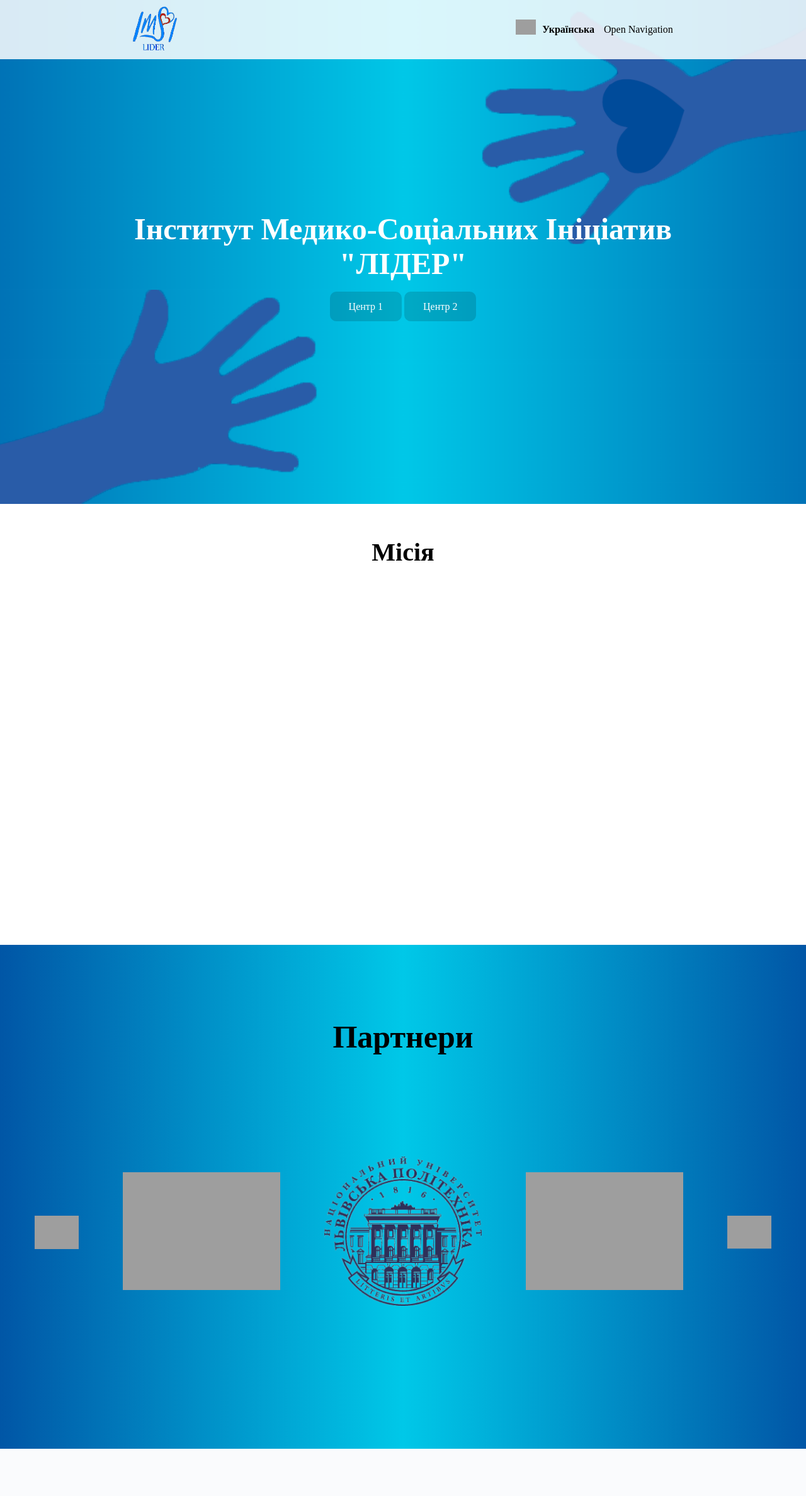
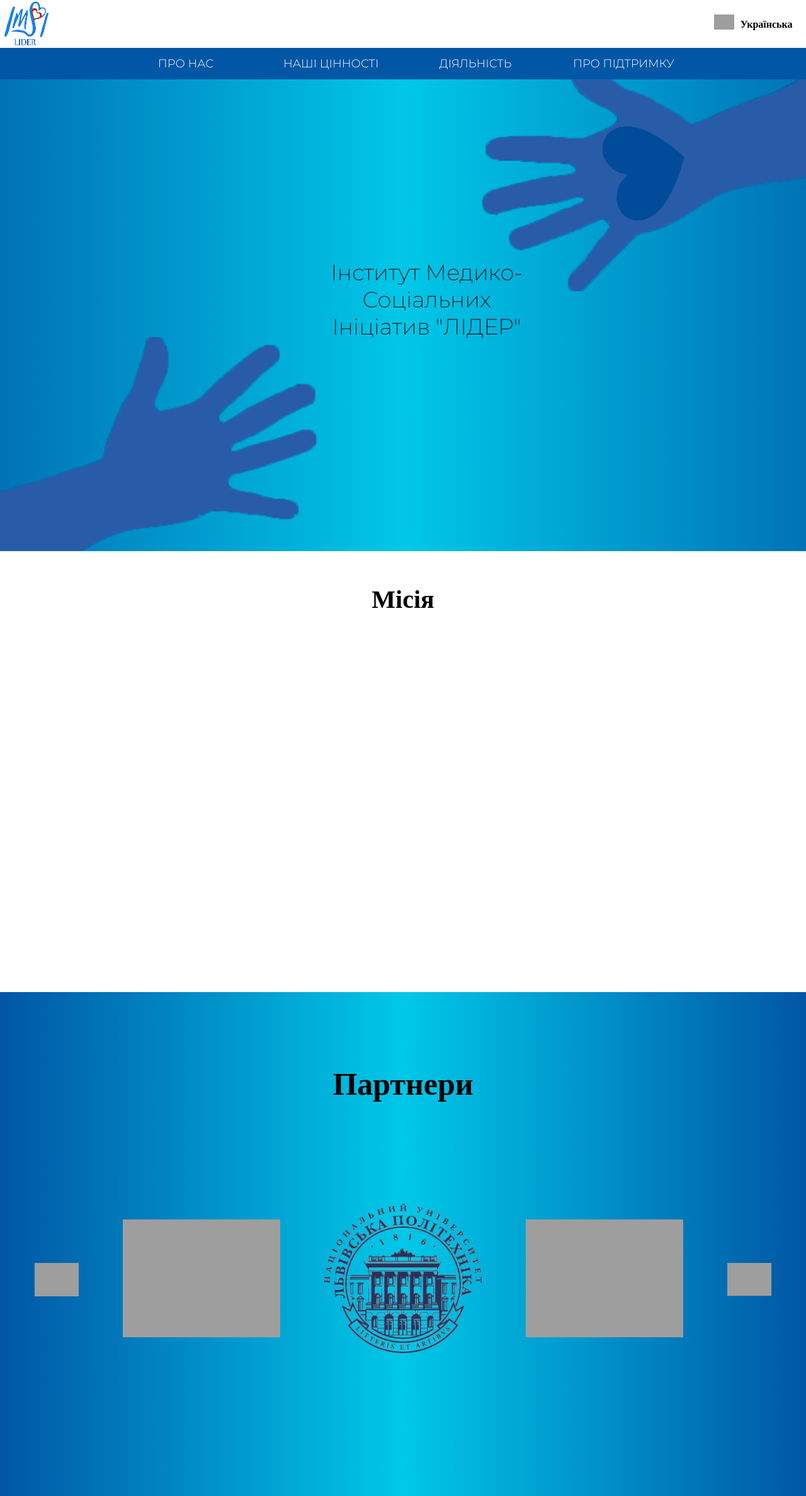
Before and after one commit to VasyaYovbak/LIDER, a PHP site: page / in a window 1280 px wide. Shown: the whole page at 63% size. Before the commit the page ends 2300 px from the top, so only its background shows below. Run offline with PHP 8.4, Linux system fonts and the light colour scheme; style sheets or scripts are compiled from the project's sources; grey boxes are pictures that could not be loaded.

Commit message:
fixed some bugs

```diff
--- a/index.html
+++ b/index.html
@@ -4,6 +4,10 @@
     <meta charset="UTF-8">
     <title>Title</title>
     <link rel="stylesheet" href="dist/styles.css">
+    <link rel="preconnect" href="https://fonts.googleapis.com">
+    <link rel="preconnect" href="https://fonts.gstatic.com" crossorigin>
+    <link href="https://fonts.googleapis.com/css2?family=Montserrat:wght@200;300&display=swap" rel="stylesheet">
+
 </head>
 <body>
 <nav class="navigation">
@@ -26,40 +30,52 @@
                 </ul>
             </div>
 
-            <nav class="nav">
-                <a href="#" class="nav_close" onclick="toggleNav()">text</a>
-                <ion_icon name="close-outline" size="large"></ion_icon>
-                <div class="nav_links_container">
-                    <a href="#" class="nav__link">
-                        <span class="nav_text">Products</span>
-                        <ion_icon name="cube_outline" size="large"></ion_icon>
-                    </a>
-                    <a href="#" class="nav_link">
-                        <span class="nav_text">Locations</span>
-                        <ion_icon name="location_outline" size="large"></ion_icon>
-                    </a>
-                    <a href="#" class="nav_link">
-                        <span class="nav_text">Settings</span>
-                        <ion_icon name="settings_outline" size="large"></ion_icon>
-                    </a>
-                    <a href="#" class="nav_link">
-                        <span class="nav_text">Contact Us</span>
-                        <ion_icon name="call_outline" size="large"></ion_icon>
-                    </a>
+            <!--            <nav class="nav">-->
+            <!--                <a href="#" class="nav_close" >text</a>-->
+            <!--                <ion_icon name="close-outline" size="large"></ion_icon>-->
+            <!--                <div class="nav_links_container">-->
+            <!--                    <a href="#" class="nav__link">-->
+            <!--                        <span class="nav_text">Products</span>-->
+            <!--                        <ion_icon name="cube_outline" size="large"></ion_icon>-->
+            <!--                    </a>-->
+            <!--                    <a href="#" class="nav_link">-->
+            <!--                        <span class="nav_text">Locations</span>-->
+            <!--                        <ion_icon name="location_outline" size="large"></ion_icon>-->
+            <!--                    </a>-->
+            <!--                    <a href="#" class="nav_link">-->
+            <!--                        <span class="nav_text">Settings</span>-->
+            <!--                        <ion_icon name="settings_outline" size="large"></ion_icon>-->
+            <!--                    </a>-->
+            <!--                    <a href="#" class="nav_link">-->
+            <!--                        <span class="nav_text">Contact Us</span>-->
+            <!--                        <ion_icon name="call_outline" size="large"></ion_icon>-->
+            <!--                    </a>-->
+            <!--                </div>-->
+            <!--            </nav>-->
         </div>
-            </nav>
-            <main class="main">
-                <a>Open Navigation</a>
-            </main>
     </div>
+    <div class="container">
+        <p>Про нас</p>
+        <p>Наші цінності</p>
+        <p>Діяльність</p>
+        <p>Про підтримку</p>
     </div>
 </nav>
 <header>
     <div class="container">
-        <h1>Інститут Медико-Соціальних Ініціатив "ЛІДЕР"</h1>
-        <div class="buttons">
-            <a href="#" class="button">Центр 1</a>
-            <a href="#" class="button">Центр 2</a>
+        <div class="institute">
+
+        </div>
+        <div class="abbreviation">
+            <!--            <p><span>L-</span> LVIV</p>-->
+            <!--            <p><span>I -</span> INSTITUTE OF</p>-->
+            <!--            <p><span>D-</span> DEVELOPMENT AND</p>-->
+            <!--            <p><span>E-</span> ENHANCEMENT OF</p>-->
+            <!--            <p><span>R-</span> RESEARCHES</p>-->
+            <p>Інститут Медико-Соціальних Ініціатив "ЛІДЕР"</p>
+        </div>
+        <div class="institute">
+
         </div>
     </div>
 </header>
@@ -72,11 +88,15 @@
     <div class="container">
         <h2>Партнери</h2>
         <div class="partners_list">
-              <img class="arrow" src="https://cutewallpaper.org/21/left-arrow-transparent-background/Download-Left-Arrow-PNG-File-321-Free-Transparent-PNG-.png" alt="right arrow">
+            <img class="arrow"
+                 src="https://cutewallpaper.org/21/left-arrow-transparent-background/Download-Left-Arrow-PNG-File-321-Free-Transparent-PNG-.png"
+                 alt="right arrow">
             <a href="#" class="partner_logo"></a>
-              <a href=""  class="partner_logo"></a>
-              <a href=""  class="partner_logo"></a>
-              <img class="arrow" src="https://cutewallpaper.org/21/left-arrow-transparent-background/Download-Left-Arrow-PNG-File-321-Free-Transparent-PNG-.png" alt="right arrow">
+            <a href="" class="partner_logo"></a>
+            <a href="" class="partner_logo"></a>
+            <img class="arrow"
+                 src="https://cutewallpaper.org/21/left-arrow-transparent-background/Download-Left-Arrow-PNG-File-321-Free-Transparent-PNG-.png"
+                 alt="right arrow">
         </div>
     </div>
 </section>
--- a/js/nav-panel.js
+++ b/js/nav-panel.js
@@ -2,7 +2,6 @@ class NavPanel {
     toggleNav() {
         document.body.classList.toggle("nav_open");
     }
-
     addListenerToLanguage() {
         const language = document.querySelector(".lang_menu");
         const lang_list = document.querySelector("ul");
@@ -12,6 +11,9 @@ class NavPanel {
         document.querySelector("main a").addEventListener("click",()=>{
             this.toggleNav();
         })
+        document.querySelector("nav.nav a.nav_close").addEventListener("click",()=>{
+            this.toggleNav();
+        })
     }
 }
 
--- a/scss/style.scss
+++ b/scss/style.scss
@@ -7,15 +7,35 @@ body {
 }
 
 header {
-  display: flex;
-  justify-content: center;
-  align-items: center;
+  margin-top: 75px;
   height: 100vh;
   background: url("../resources/images/header_background.png") no-repeat center center/cover;
-
   .container {
-    text-align: center;
-    width: 70%;
+    height: 100%;
+    display: flex;
+    .institute{
+      width: 40%;
+      display: flex;
+    }
+    .abbreviation{
+      width: 35%;
+      height: 100%;
+      display: flex;
+      flex-direction: column;
+      align-items: flex-start;
+      justify-content: center;
+      padding-left: 75px;
+      p{
+        text-align: center;
+        font-size: 35px;
+        font-family: 'Montserrat', sans-serif;
+        font-weight: 200;
+        span{
+          color: red;
+          font-size: 24px;
+        }
+      }
+    }
   }
 }
 
@@ -39,19 +59,51 @@ a {
 
 .navigation {
   position: fixed;
-  padding: 10px 0;
   margin: 0 auto;
   display: flex;
   justify-content: center;
+  flex-direction: column;
   top: 0;
   right: 0;
   left: 0;
-  background: rgba(255, 255, 255, 0.85);
+  background: rgba(255, 255, 255,1);
 
-  .container {
-    width: 67%;
+  .container:nth-child(1){
+    width: 100%;
     display: flex;
-    justify-content: space-between;
+    justify-content: center;
+    gap: 65%;
+    padding-top: 2px;
+    p{
+      text-align: center;
+      font-size: 24px;
+      width: 380px;
+      margin: 0;
+      padding-top: 5px;
+      font-family: 'Montserrat', sans-serif;
+    }
+    img{
+      margin-right: 225px;
+
+    }
+  }
+  .container:nth-child(2){
+    background:rgba(1, 86, 166, 1);
+    display: flex;
+    justify-content: center;
+    gap: 80px;
+
+    p{
+      width: 150px;
+      color: white;
+      font-size: 18px;
+      padding: 0;
+      margin: 14px 0;
+      font-family: 'Montserrat', sans-serif;
+      text-transform: uppercase;
+      white-space: nowrap;
+      text-align: center;
+    }
   }
 }
 
```
Lines whose indentation alone changed are shown as unchanged.
